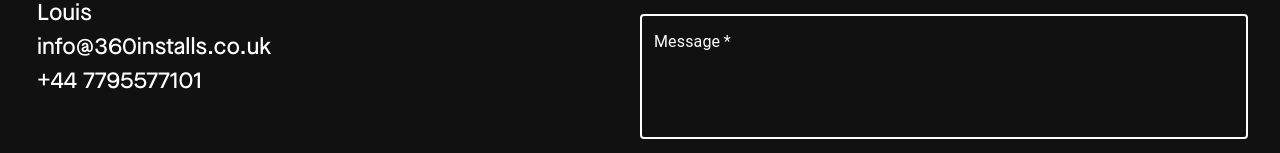
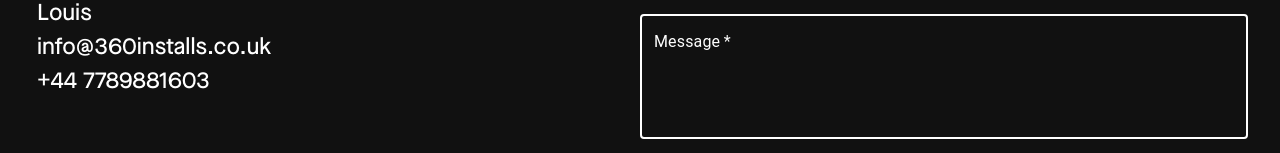
Before and after one commit to Jthomp1993/360-projects, a React (Create React App) app: page /contact in a window 1280 px wide. Shown: the part 595-748 px from the top of the page. Built offline with nearby package versions, Linux system fonts and the light colour scheme; no server answers.

Commit message:
Update contact page

```diff
--- a/src/pages/Contact.jsx
+++ b/src/pages/Contact.jsx
@@ -232,7 +232,7 @@ const Contact = () => {
                         <div className="contact__item">
                             <p className="details">Louis</p>
                             <p className="details">info@360installs.co.uk</p>
-                            <p className="details">+44 7795577101</p>
+                            <p className="details">+44 7789881603</p>
                         </div>
                     </StyledContactContent>
                     <StyledContactContent>
```
